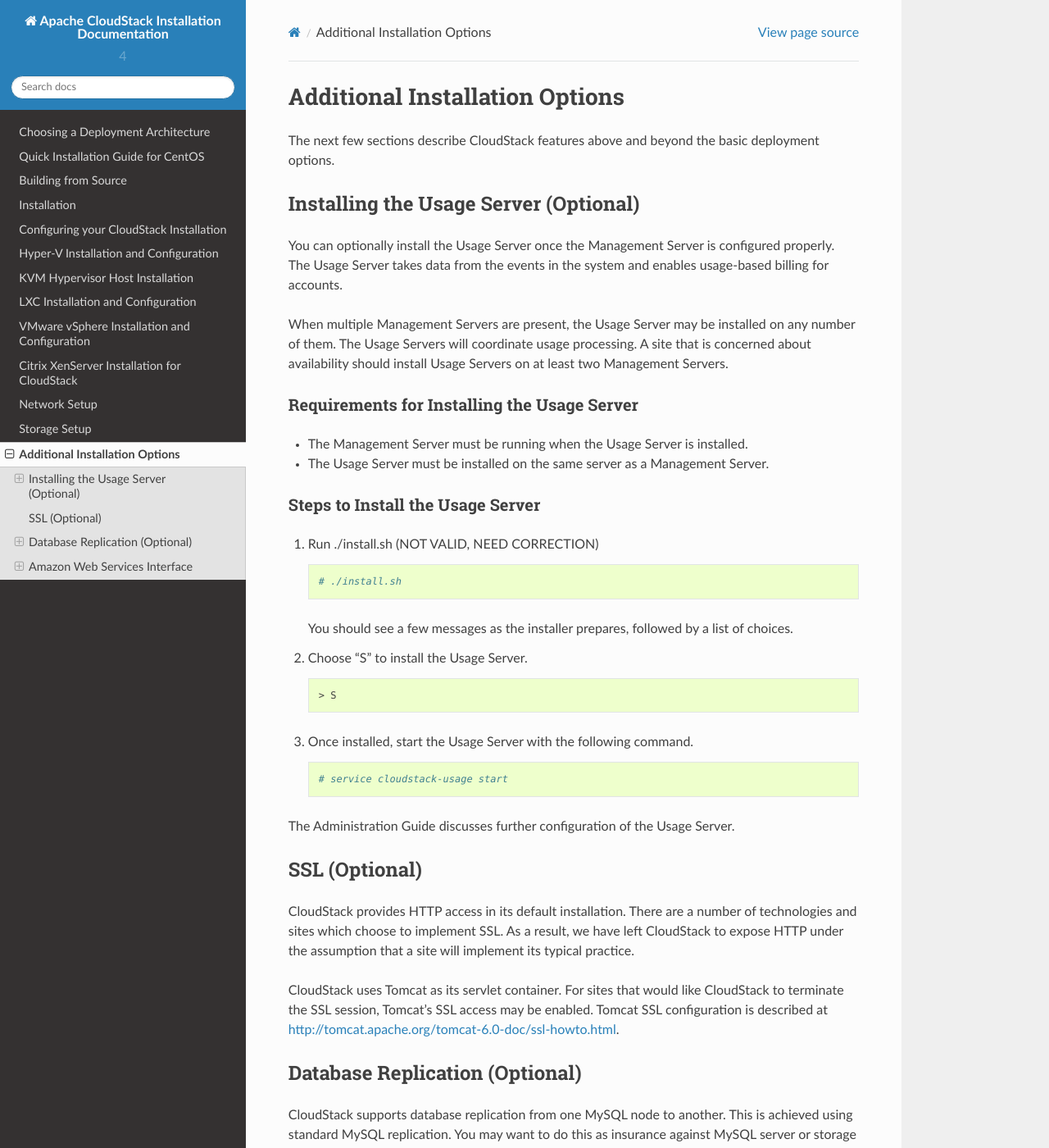
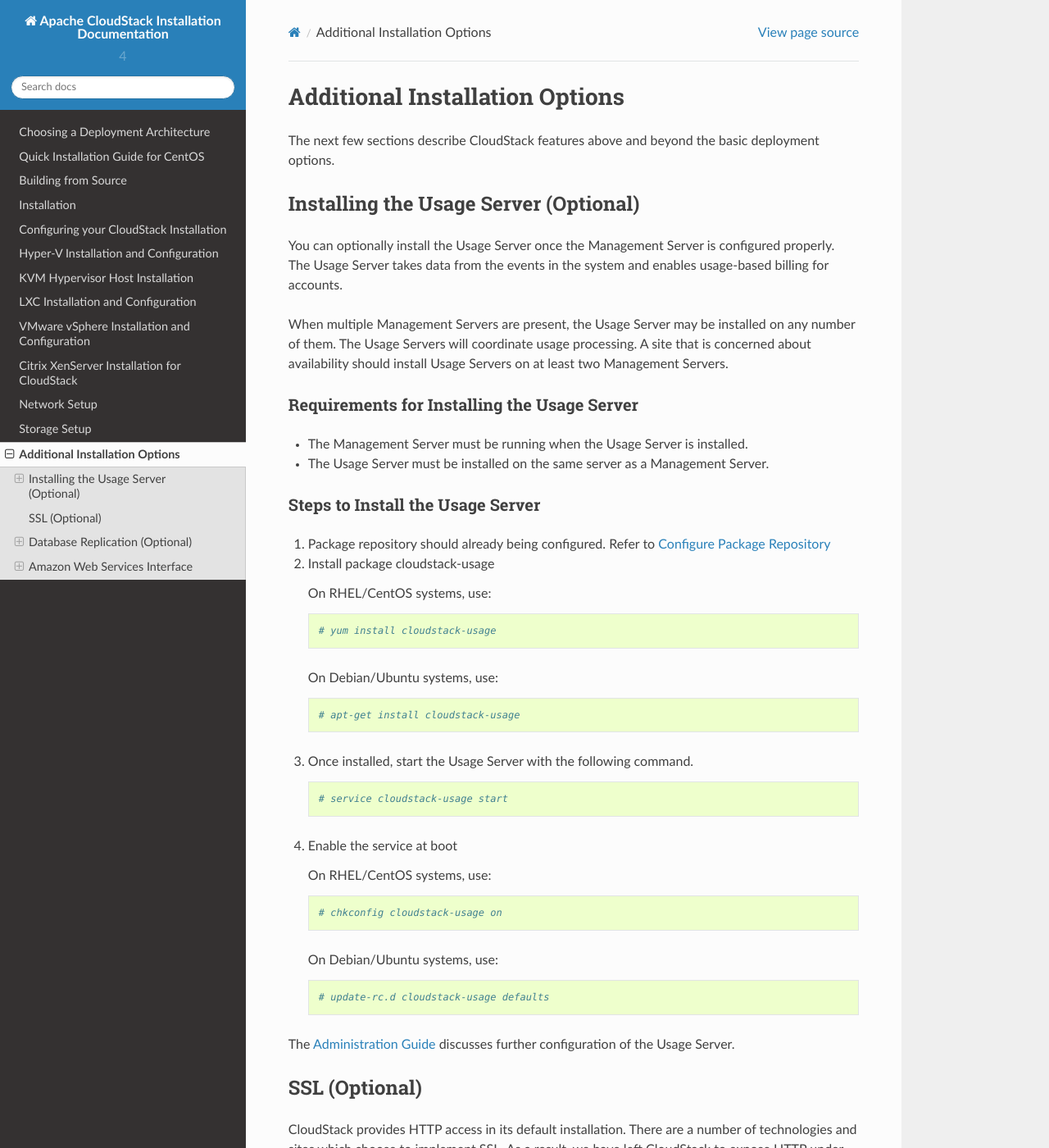
Before and after one commit to apache/cloudstack-docs-install, a Sphinx documentation site: the page built from source/optional_installation.rst, in a window 1280 px wide and 1400 px high. Shown: the whole window at 82% size. Built offline with Sphinx 7.4.7 and the Read the Docs theme 2.0.0, drawn with Linux system fonts in a browser that asks for light colours.

Commit message:
CLOUDSTACK-6880: rewrite cloudstack-usage installation

```diff
--- a/source/optional_installation.rst
+++ b/source/optional_installation.rst
@@ -47,20 +47,22 @@
 Steps to Install the Usage Server
 ~~~~~~~~~~~~~~~~~~~~~~~~~~~~~~~~~
 
-#. Run ./install.sh (NOT VALID, NEED CORRECTION)
+#. Package repository should already being configured. Refer to
+   `Configure Package Repository <http://cloudstack-installation.readthedocs.org/en/latest/installation.html#configure-package-repository>`_
+
+#. Install package cloudstack-usage
+
+   On RHEL/CentOS systems, use:
 
    .. sourcecode:: bash
 
-      # ./install.sh
+      # yum install cloudstack-usage
 
-   You should see a few messages as the installer prepares, followed by
-   a list of choices.
-
-#. Choose "S" to install the Usage Server.
+   On Debian/Ubuntu systems, use:
 
    .. sourcecode:: bash
 
-      > S
+      # apt-get install cloudstack-usage
 
 #. Once installed, start the Usage Server with the following command.
 
@@ -68,7 +70,21 @@
 
       # service cloudstack-usage start
 
-The Administration Guide discusses further configuration of the Usage
+#. Enable the service at boot
+
+   On RHEL/CentOS systems, use:
+
+   .. sourcecode:: bash
+
+      # chkconfig cloudstack-usage on
+
+   On Debian/Ubuntu systems, use:
+
+   .. sourcecode:: bash
+
+      # update-rc.d cloudstack-usage defaults
+
+The `Administration Guide <http://docs.cloudstack.apache.org/projects/cloudstack-administration/en/latest/usage.html>`_ discusses further configuration of the Usage
 Server.
 
 
```
